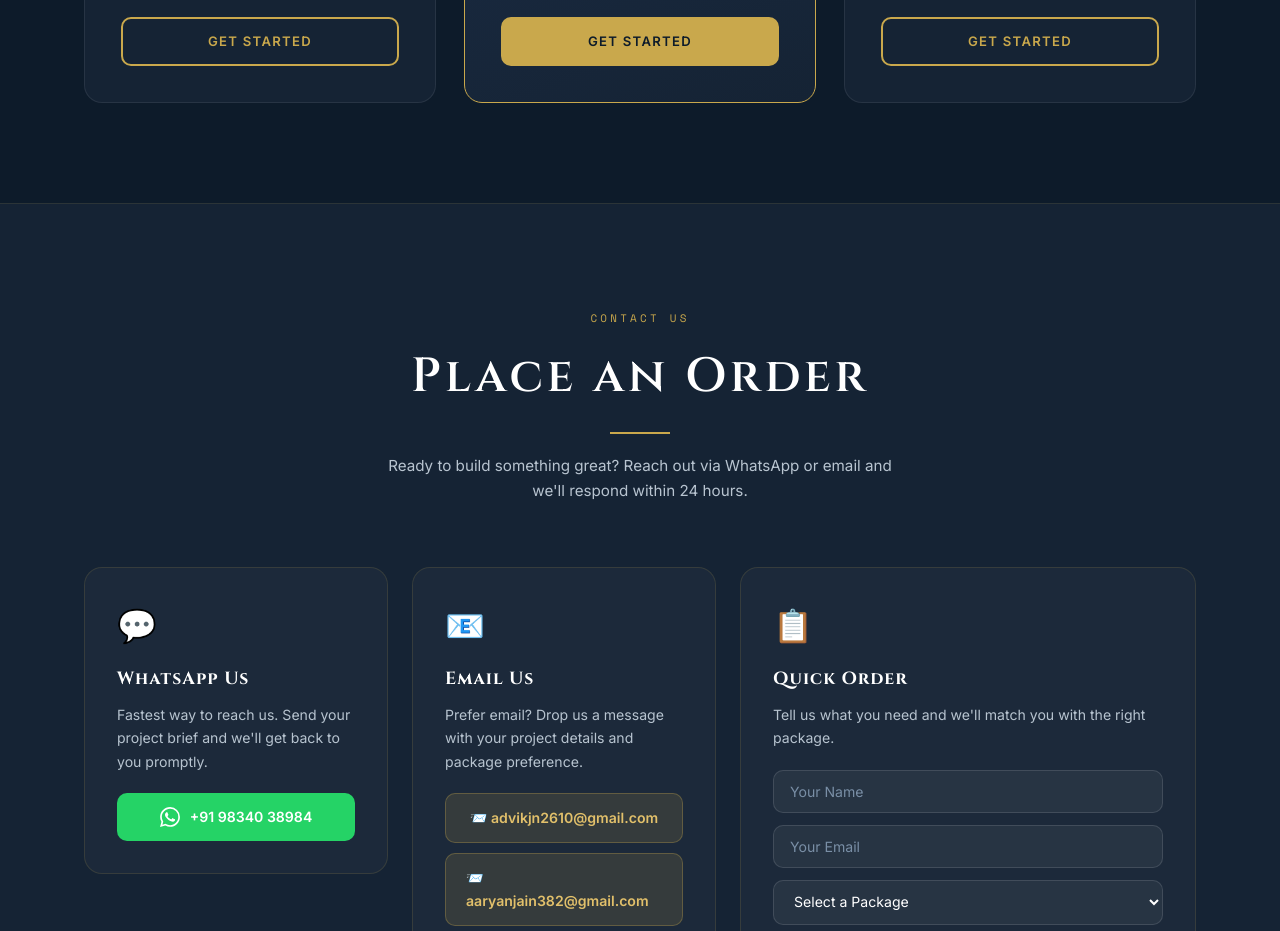
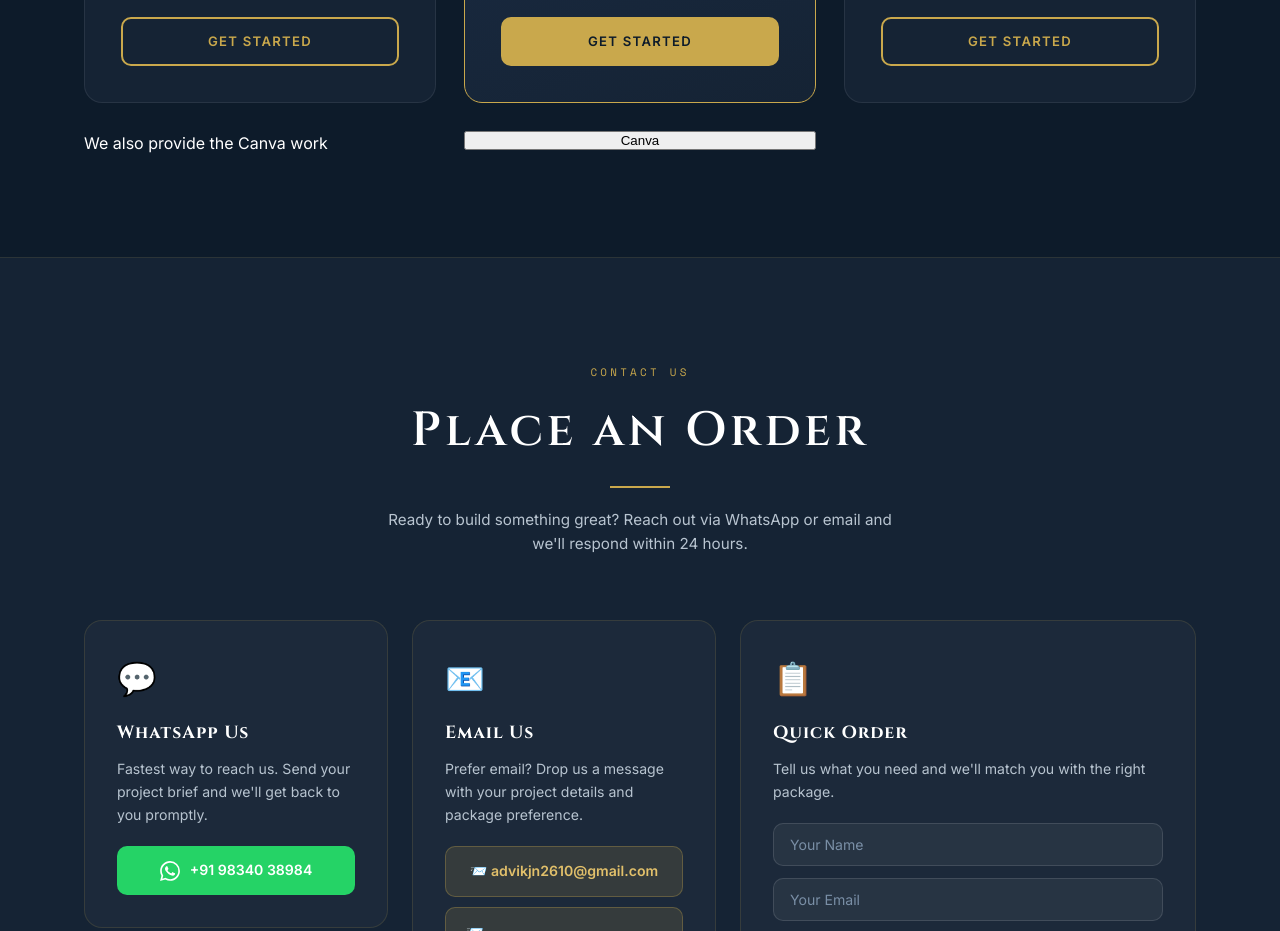
Before and after one commit to aaryanjain382-svg/codexusaidev, a website: page index.html in a window 1280 px wide. Shown: the part 5260-6191 px from the top of the page. Drawn offline with nearby package versions, Linux system fonts and the light colour scheme.

Commit message:
Update index.html

```diff
--- a/index.html
+++ b/index.html
@@ -208,7 +208,7 @@
           </div>
         </div>
 
-        <!-- ✏️ EDIT CREATOR 3 -->
+        <!-- ✏️ EDIT CREATOR 4 -->
          <div class="team-card">
           <div class="team-avatar">
             <div class="avatar-circle">
@@ -383,6 +383,12 @@
           </div>
           <a href="#contact" class="package-cta">Get Started</a>
         </div>
+
+        <p>We also provide the Canva work</p>
+
+        <button class="canva-button">
+         Canva
+        </button>
 
       </div>
     </div>
```
